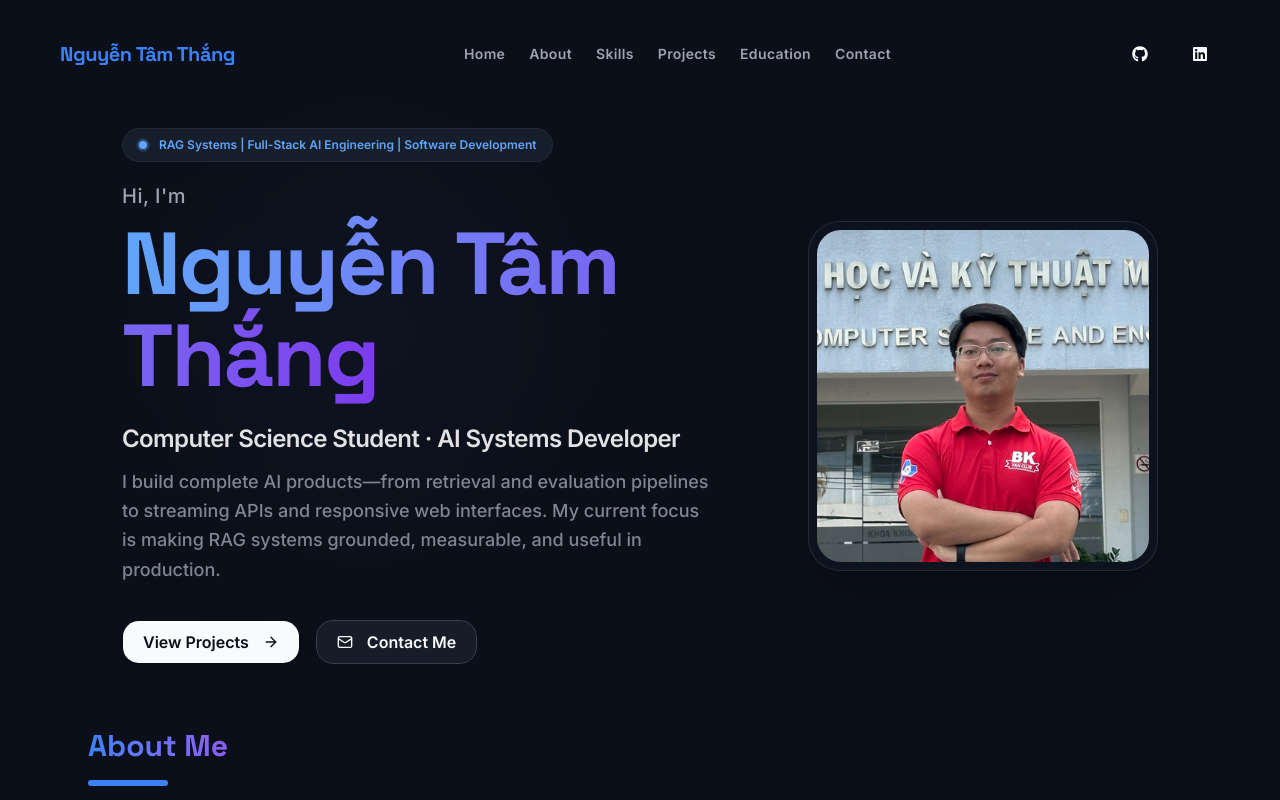
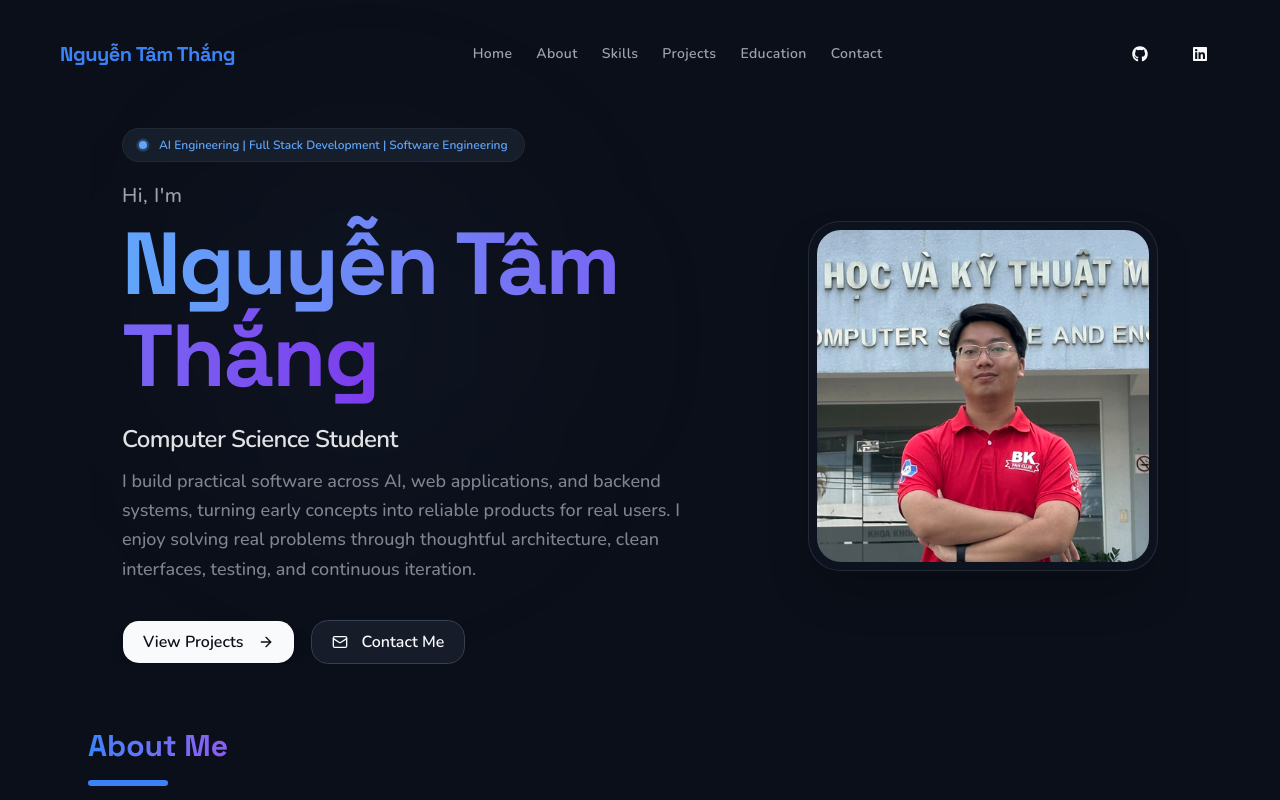
Before and after one commit to Thazg/Portfolio, a Next.js app: page / in a window 1280 px wide. Shown: the top 800 px of the page. Built offline with nearby package versions, Linux system fonts and the light colour scheme.

Commit message:
Update portfolio typography and hero copy

```diff
--- a/src/app/layout.tsx
+++ b/src/app/layout.tsx
@@ -1,12 +1,14 @@
 import type { Metadata } from "next";
-import { Inter, Space_Grotesk } from "next/font/google";
+import { Nunito, Space_Grotesk } from "next/font/google";
 import "./globals.css";
 import Navbar from "@/components/layout/Navbar";
 import Footer from "@/components/layout/Footer";
 
-const inter = Inter({
+const nunito = Nunito({
   variable: "--font-sans",
-  subsets: ["latin"],
+  weight: "variable",
+  subsets: ["latin", "vietnamese"],
+  display: "swap",
 });
 
 const spaceGrotesk = Space_Grotesk({
@@ -57,7 +59,7 @@ export default function RootLayout({
   return (
     <html lang="en" className="dark scroll-smooth">
       <body
-        className={`${inter.variable} ${spaceGrotesk.variable} font-sans antialiased bg-background text-foreground selection:bg-primary/30 selection:text-primary-foreground min-h-screen flex flex-col`}
+        className={`${nunito.variable} ${spaceGrotesk.variable} font-sans antialiased bg-background text-foreground selection:bg-primary/30 selection:text-primary-foreground min-h-screen flex flex-col`}
       >
         <Navbar />
         <main className="flex-1 w-full flex flex-col items-center">
--- a/src/data/portfolio.ts
+++ b/src/data/portfolio.ts
@@ -7,10 +7,10 @@ import {
 
 export const PORTFOLIO_DATA = {
   name: "Nguyễn Tâm Thắng",
-  role: "Computer Science Student · AI Systems Developer",
-  headline: "RAG Systems | Full-Stack AI Engineering | Software Development",
+  role: "Computer Science Student",
+  headline: "AI Engineering | Full Stack Development | Software Engineering",
   intro:
-    "I build complete AI products—from retrieval and evaluation pipelines to streaming APIs and responsive web interfaces. My current focus is making RAG systems grounded, measurable, and useful in production.",
+    "I build practical software across AI, web applications, and backend systems, turning early concepts into reliable products for real users. I enjoy solving real problems through thoughtful architecture, clean interfaces, testing, and continuous iteration.",
   about: {
     bio: "I am a Computer Science student at Ho Chi Minh City University of Technology (HCMUT - VNU-HCM), focused on building reliable AI-powered software. I work across retrieval systems, backend APIs, frontend product engineering, testing, and deployment.",
     secondary:
```
